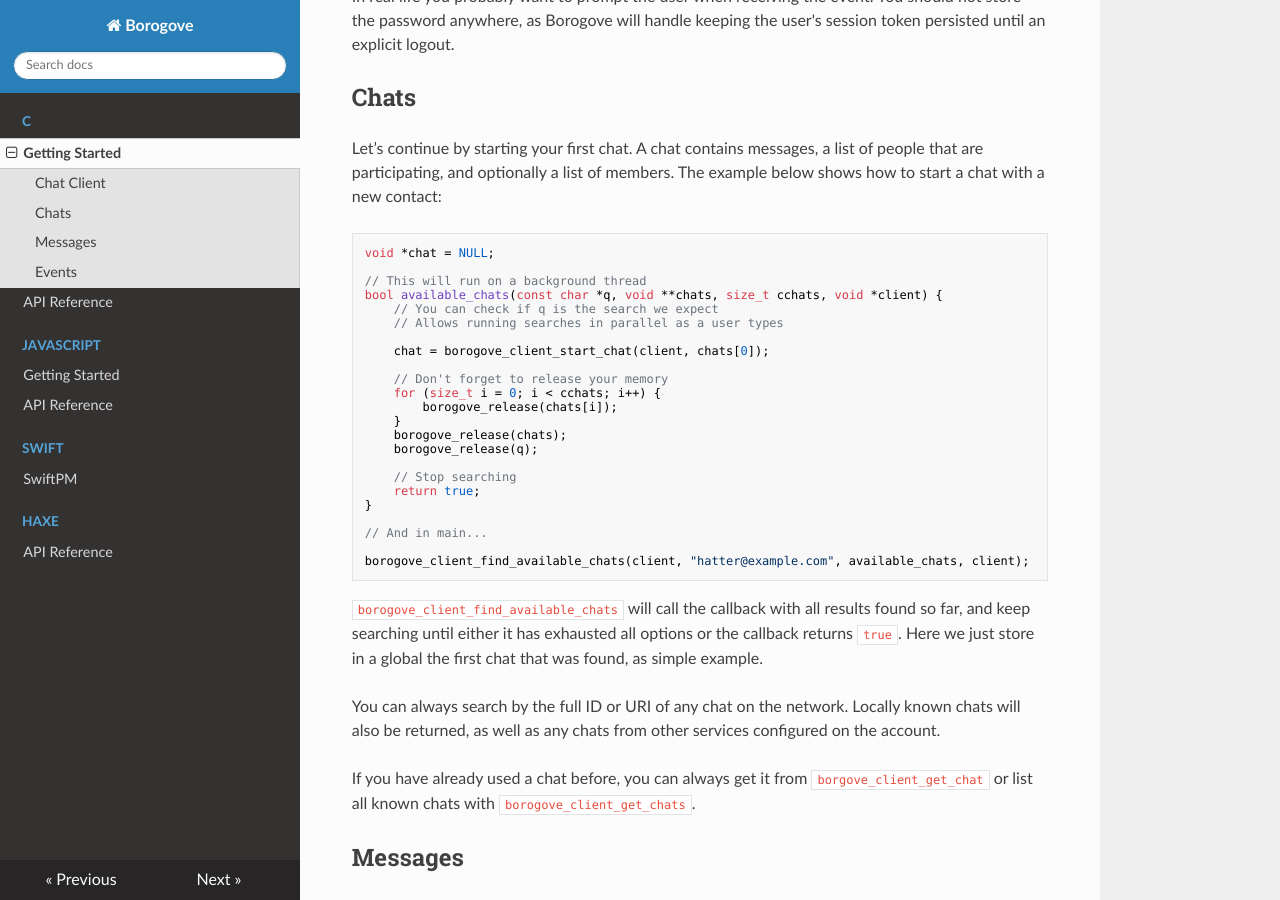
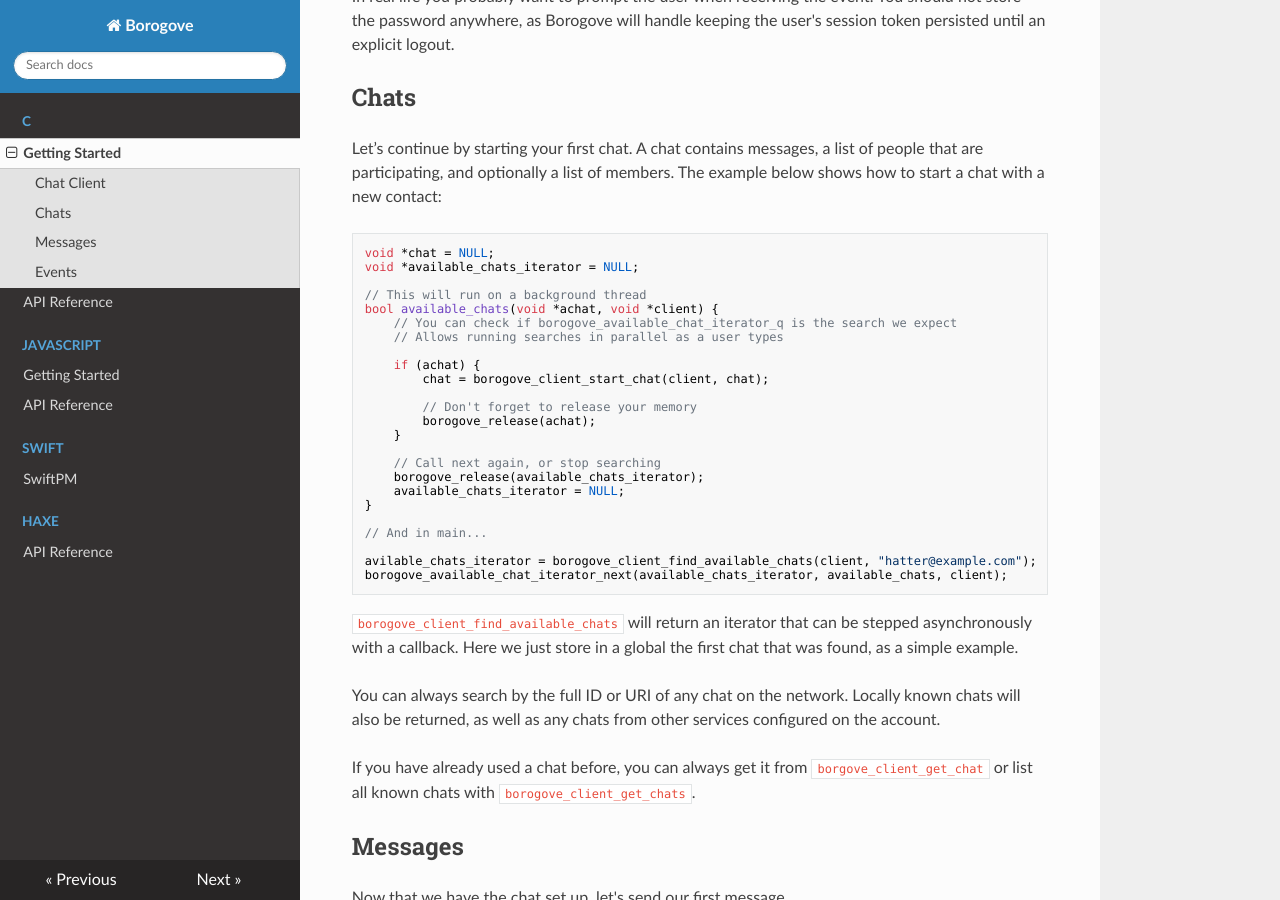
Before and after one commit to snikket-im/snikket-sdk, an MkDocs documentation site: the page built from docs/c/index.md, in a window 1280 px wide and 900 px high, scrolled down 816 px. Built offline with MkDocs 1.6.1, drawn with Linux system fonts in a browser that asks for light colours; nearby versions of some CDN libraries.

Commit message:
Update docs

````diff
--- a/docs/c/index.md
+++ b/docs/c/index.md
@@ -44,31 +44,32 @@ Let’s continue by starting your first chat. A chat contains messages, a list o
 
 ```c
 void *chat = NULL;
+void *available_chats_iterator = NULL;
 
 // This will run on a background thread
-bool available_chats(const char *q, void **chats, size_t cchats, void *client) {
-	// You can check if q is the search we expect
+bool available_chats(void *achat, void *client) {
+	// You can check if borogove_available_chat_iterator_q is the search we expect
 	// Allows running searches in parallel as a user types
 
-	chat = borogove_client_start_chat(client, chats[0]);
+	if (achat) {
+		chat = borogove_client_start_chat(client, chat);
 
-	// Don't forget to release your memory
-	for (size_t i = 0; i < cchats; i++) {
-		borogove_release(chats[i]);
+		// Don't forget to release your memory
+		borogove_release(achat);
 	}
-	borogove_release(chats);
-	borogove_release(q);
 
-	// Stop searching
-	return true;
+	// Call next again, or stop searching
+	borogove_release(available_chats_iterator);
+	available_chats_iterator = NULL;
 }
 
 // And in main...
 
-borogove_client_find_available_chats(client, "hatter@example.com", available_chats, client);
+avilable_chats_iterator = borogove_client_find_available_chats(client, "hatter@example.com");
+borogove_available_chat_iterator_next(available_chats_iterator, available_chats, client);
 ```
 
-`borogove_client_find_available_chats` will call the callback with all results found so far, and keep searching until either it has exhausted all options or the callback returns `true`. Here we just store in a global the first chat that was found, as simple example.
+`borogove_client_find_available_chats` will return an iterator that can be stepped asynchronously with a callback. Here we just store in a global the first chat that was found, as a simple example.
 
 You can always search by the full ID or URI of any chat on the network. Locally known chats will also be returned, as well as any chats from other services configured on the account.
 
````
Also changed, not shown: README.md (+10 -18 lines), docs/js/index.md (+8 -13 lines), 1 other file.
